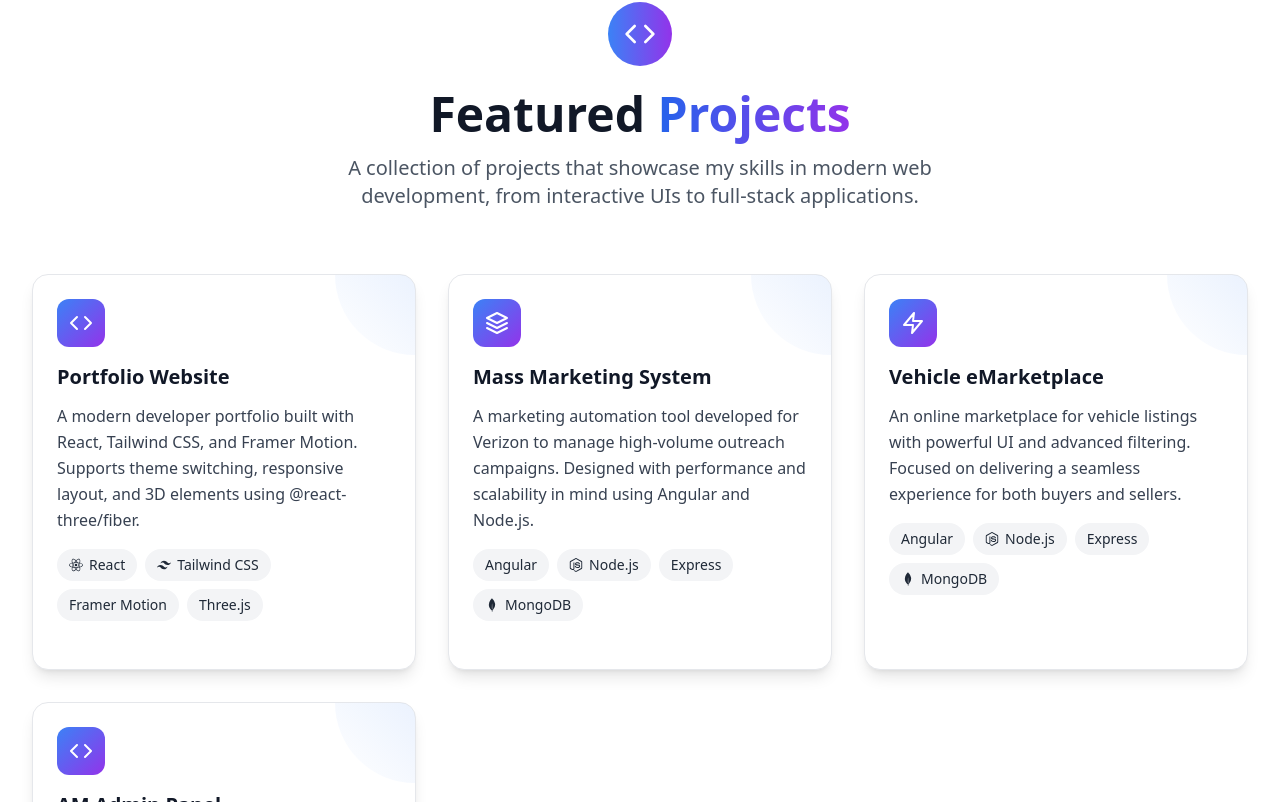
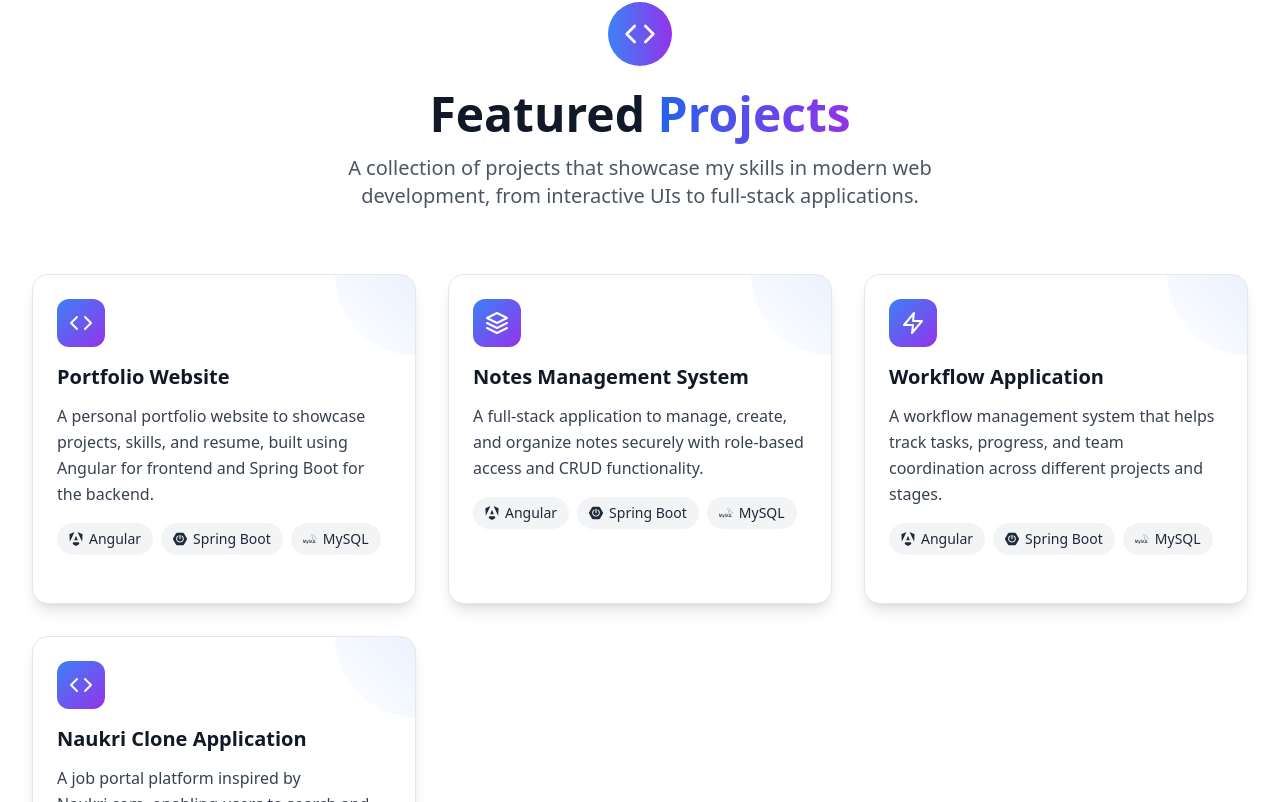
Before and after one commit to saksha24/portfolio, a React (Vite) app: page / in a window 1280 px wide. Shown: the part 2811-3613 px from the top of the page. Built offline with nearby package versions, Linux system fonts and the light colour scheme.

Commit message:
code update

```diff
--- a/src/pages/About.tsx
+++ b/src/pages/About.tsx
@@ -151,7 +151,7 @@
                   </div>
 
                  <p className="text-lg text-slate-700 dark:text-slate-300 leading-relaxed">
-  I’m a frontend-focused full stack developer passionate about crafting clean, scalable, and user-centered web applications. With a foundation in Angular, Java, and modern tooling, I turn ideas into functional experiences with precision and intent.
+  I’m a Java full stack developer passionate about crafting clean, scalable, and user-centered web applications. With a foundation in Angular, Java, and modern tooling, I turn ideas into functional experiences with precision and intent.
 </p>
 
 <p className="text-lg text-slate-700 dark:text-slate-300 leading-relaxed mt-4">
--- a/src/pages/Projects.tsx
+++ b/src/pages/Projects.tsx
@@ -6,62 +6,23 @@
   FiZap
 } from 'react-icons/fi';
 import {
+  SiAngular,
+  SiSpringboot,
+  SiMysql,
   SiReact,
   SiTailwindcss,
   SiNextdotjs,
   SiTypescript,
   SiNodedotjs,
   SiMongodb,
-  SiPostgresql
+  SiPostgresql,
 } from 'react-icons/si';
 
-const projects = [
-  {
-    title: "Portfolio Website",
-    description:
-      "A modern developer portfolio built with React, Tailwind CSS, and Framer Motion. Supports theme switching, responsive layout, and 3D elements using @react-three/fiber.",
-    tech: ["React", "Tailwind CSS", "Framer Motion", "Three.js"],
-    github: "https://github.com/yourusername/portfolio",
-    demo: "https://your-portfolio.vercel.app",
-  },
-  {
-    title: "Mass Marketing System",
-    description:
-      "A marketing automation tool developed for Verizon to manage high-volume outreach campaigns. Designed with performance and scalability in mind using Angular and Node.js.",
-    tech: ["Angular", "Node.js", "Express", "MongoDB"],
-    github: "https://github.com/yourusername/mass-marketing", // replace with actual
-    demo: "https://verizon-mass-marketing.vercel.app", // optional
-  },
-  {
-    title: "Vehicle eMarketplace",
-    description:
-      "An online marketplace for vehicle listings with powerful UI and advanced filtering. Focused on delivering a seamless experience for both buyers and sellers.",
-    tech: ["Angular", "Node.js", "Express", "MongoDB"],
-    github: "https://github.com/yourusername/vehicle-marketplace", // replace with actual
-    demo: "https://vehicle-marketplace.vercel.app", // optional
-  },
-   {
-    title: "AM Admin Panel",
-    description:
-      "A scalable and intuitive admin dashboard for managing blogs and job listings with role-based access. Built using modern technologies and focused on performance, accessibility, and clean design.",
-    tech: [
-      "React",
-      "TypeScript",
-      "Vite",
-      "Tailwind CSS",
-      "Shadcn UI",
-      "Radix UI",
-      "Tiptap",
-      "TanStack Table",
-      "Axios",
-    ],
-    github: "https://github.com/yourusername/am-admin-panel", // replace with actual
-    demo: "https://am-admin-panel.vercel.app", // optional demo link
-  },
-];
-
-
+// Updated tech icons mapping
 const techIcons: any = {
+  'Angular': SiAngular,
+  'Spring Boot': SiSpringboot,
+  'MySQL': SiMysql,
   'React': SiReact,
   'Next.js': SiNextdotjs,
   'TypeScript': SiTypescript,
@@ -71,6 +32,42 @@
   'MongoDB': SiMongodb,
   'PostgreSQL': SiPostgresql,
 };
+
+// Your real projects
+const projects = [
+  {
+    title: "Portfolio Website",
+    description:
+      "A personal portfolio website to showcase projects, skills, and resume, built using Angular for frontend and Spring Boot for the backend.",
+    tech: ["Angular", "Spring Boot", "MySQL"],
+    github: "https://github.com/yourusername/portfolio", // update with your repo
+    demo: "https://your-portfolio-domain.com", // optional
+  },
+  {
+    title: "Notes Management System",
+    description:
+      "A full-stack application to manage, create, and organize notes securely with role-based access and CRUD functionality.",
+    tech: ["Angular", "Spring Boot", "MySQL"],
+    github: "https://github.com/yourusername/notes-management", // update with your repo
+    demo: "", // optional
+  },
+  {
+    title: "Workflow Application",
+    description:
+      "A workflow management system that helps track tasks, progress, and team coordination across different projects and stages.",
+    tech: ["Angular", "Spring Boot", "MySQL"],
+    github: "https://github.com/yourusername/workflow-app", // update with your repo
+    demo: "", // optional
+  },
+  {
+    title: "Naukri Clone Application",
+    description:
+      "A job portal platform inspired by Naukri.com, enabling users to search and apply for jobs, with recruiter and candidate dashboards.",
+    tech: ["Angular", "Spring Boot", "MySQL"],
+    github: "https://github.com/yourusername/naukri-clone", // update with your repo
+    demo: "", // optional
+  },
+];
 
 const categoryIcons = [FiCode, FiLayers, FiZap];
 
```
